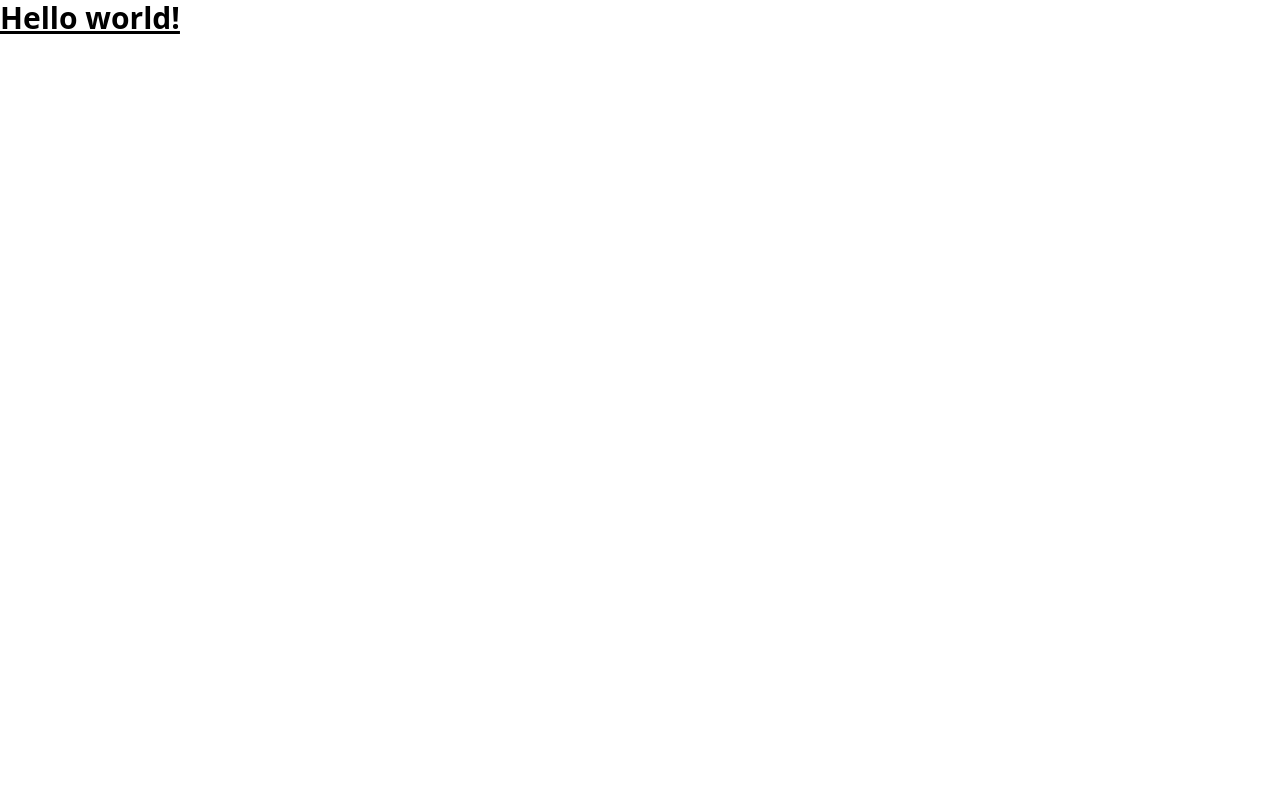
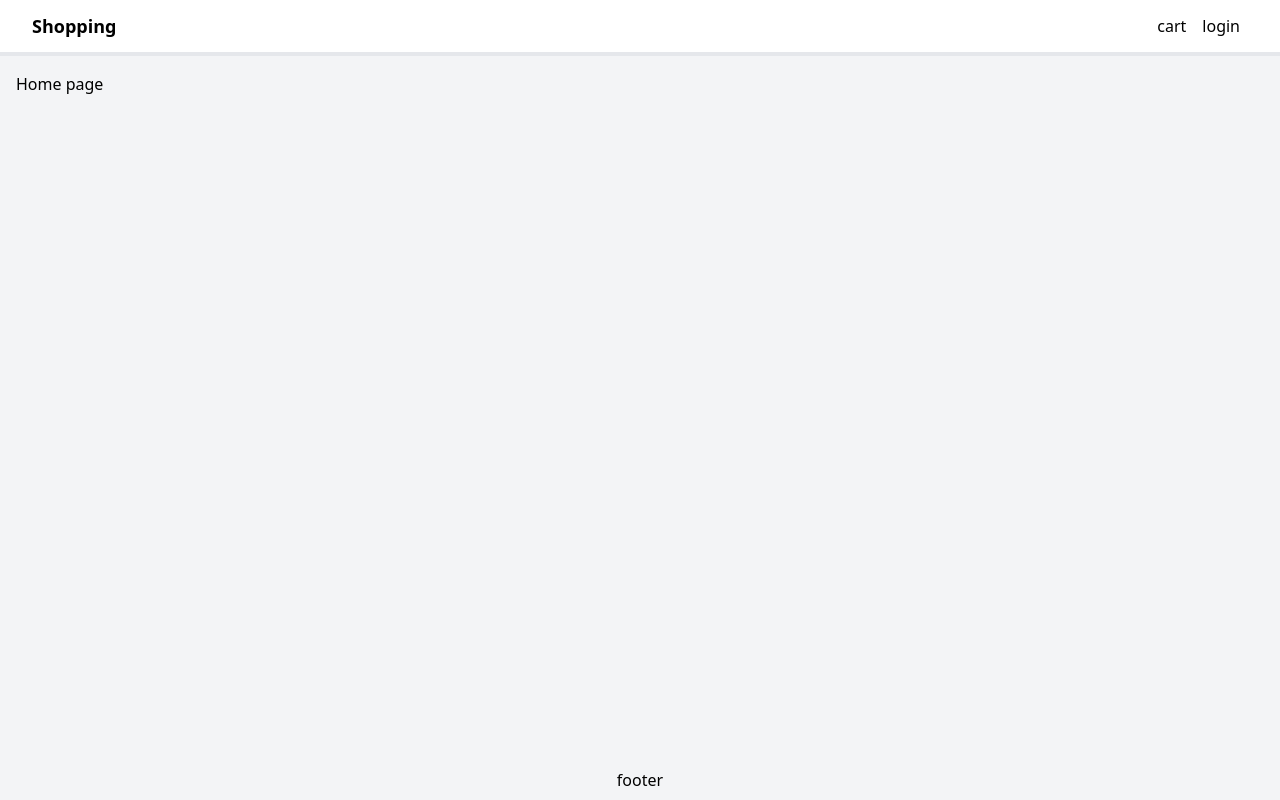
Before and after one commit to farzanemadani/E-Commerce, a Next.js app: page / in a window 1280 px wide. Built offline with nearby package versions, Linux system fonts and the light colour scheme.

Commit message:
add header

```diff
--- /dev/null
+++ b/components/Layout.js
@@ -0,0 +1,32 @@
+import Head from "next/head";
+import Link from "next/link";
+function Layout({ title, children }) {
+  return (
+    <>
+      <Head>
+        <title>{`${title} - Shopping`}</title>
+      </Head>
+      <div className="flex min-h-screen flex-col justify-between">
+        <header>
+          <nav className="flex h-14 px-8 justify-between items-center border-b-4 bg-white">
+            <Link className="w-fit text-lg font-bold" href="/">
+              Shopping
+            </Link>
+            <div>
+              <Link className="p-2" href="/cart">
+                cart
+              </Link>
+              <Link className="p-2" href="/login">
+                login
+              </Link>
+            </div>
+          </nav>
+        </header>
+        <main className="container m-auto mt-4 px-4">{children}</main>
+        <footer className="flex justify-center items-center h-10">footer</footer>
+      </div>
+    </>
+  );
+}
+
+export default Layout;
--- a/pages/_app.js
+++ b/pages/_app.js
@@ -1,5 +1,7 @@
 import '@/styles/globals.css'
 
 export default function App({ Component, pageProps }) {
-  return <Component {...pageProps} />
+  return <div className='bg-gray-100'>
+    <Component {...pageProps} />
+  </div>
 }
--- a/pages/index.js
+++ b/pages/index.js
@@ -1,8 +1,7 @@
+ import Layout from "@/components/Layout";
  function Home() {
   return (
-    <h1 className="text-3xl font-bold underline">
-      Hello world!
-    </h1>
+    <Layout title='Home Page'>Home page</Layout>
   )
 }
 
```
